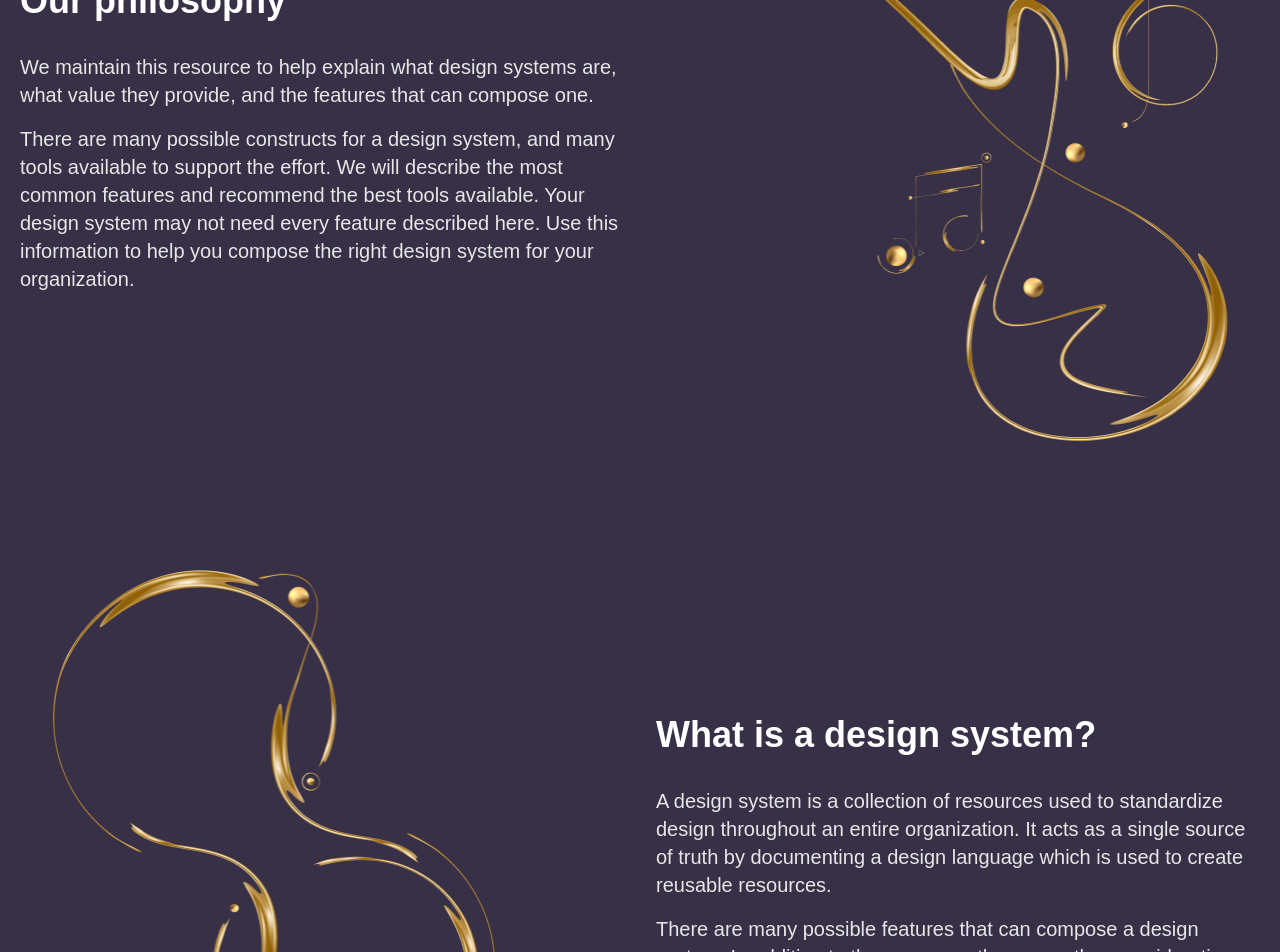
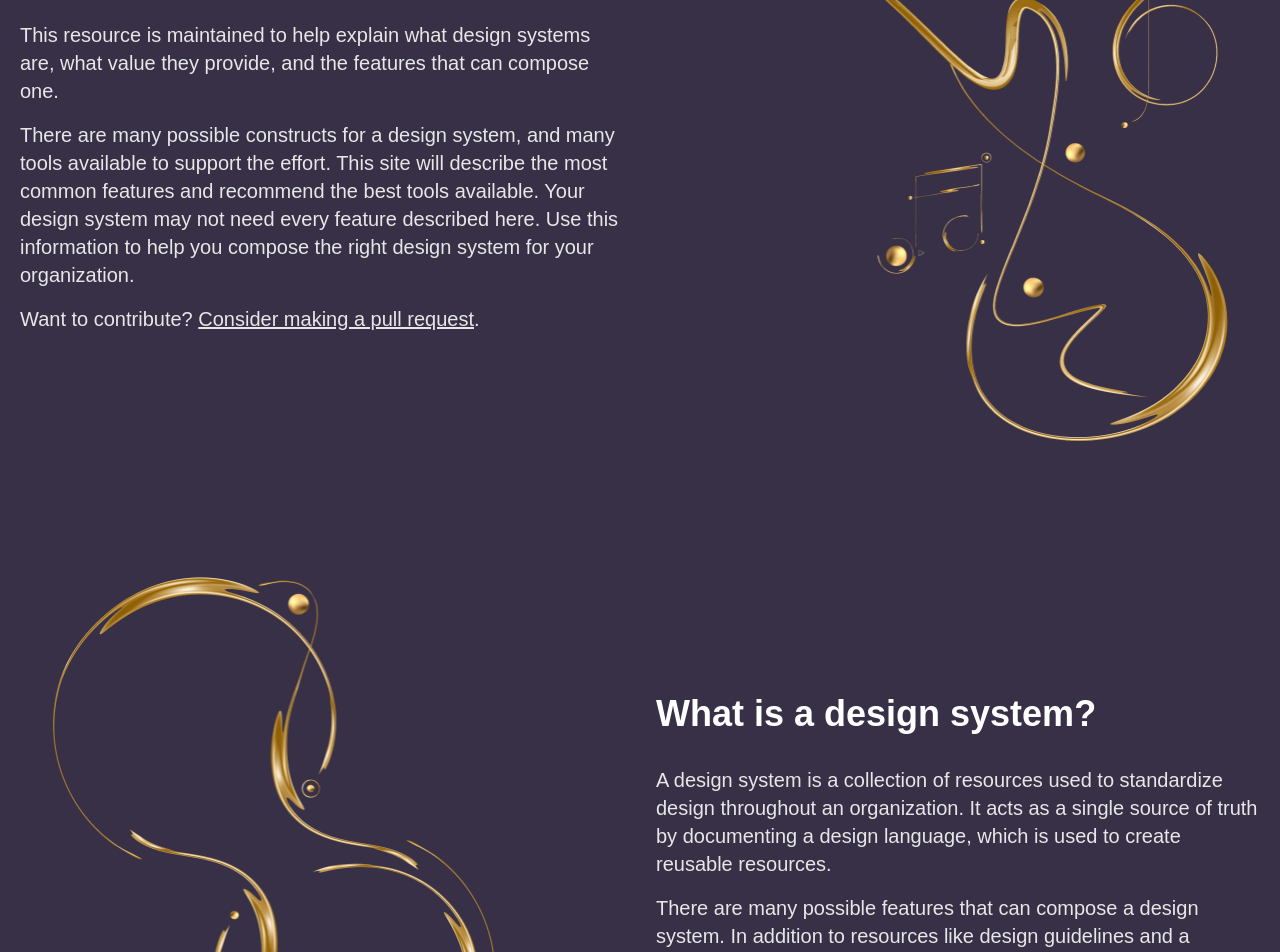
Before and after one commit to KolbySisk/designsystem.tools, a Next.js app: page / in a window 1280 px wide. Shown: the part 1280-2232 px from the top of the page. Built offline with nearby package versions, Linux system fonts and the light colour scheme; a web font is replaced by a local one.

Commit message:
fix: update grammar and fix typos

```diff
--- a/src/components/features.tsx
+++ b/src/components/features.tsx
@@ -85,8 +85,8 @@ const FeatureHeader: FC<{ feature: Feature }> = ({ feature }) => {
       className='flex w-full items-center rounded-md border-2 border-gold p-3 hover:bg-purp'
       onClick={handleFeatureHeaderClick}
     >
-      <div className='flex h-10 w-10 items-center justify-center text-2xl'>{feature.icon}</div>
-      <p className=' mt-1 text-xl font-medium'>{feature.title}</p>
+      <div className='flex h-10 w-10 items-center justify-center text-2xl text-white'>{feature.icon}</div>
+      <h1 className=' mt-1 text-xl font-medium'>{feature.title}</h1>
     </button>
   )
 }
--- a/src/components/footer.tsx
+++ b/src/components/footer.tsx
@@ -9,8 +9,9 @@ export const Footer: FC = () => {
           Kolby Sisk
         </a>
       </span>
+      <span className='text-sm opacity-50'>|</span>
       <span className='text-sm opacity-50'>
-        Heavily inspired by{' '}
+        Inspired by{' '}
         <a className='underline' href='https://monorepo.tools'>
           monorepo.tools
         </a>
--- a/src/components/intro.tsx
+++ b/src/components/intro.tsx
@@ -16,7 +16,9 @@ export const Intro: FC = () => {
               </Content>
             </div>
           </div>
-          <Image alt='' src='/intro-bg1.png' layout='fixed' width={847} height={608} quality={100} priority />
+          <div className='pointer-events-none'>
+            <Image alt='' src='/intro-bg1.png' layout='fixed' width={847} height={608} quality={100} priority />
+          </div>
         </div>
       </div>
       <div className='container relative'>
--- a/src/data.tsx
+++ b/src/data.tsx
@@ -10,14 +10,26 @@ export const intro = [
     content: (
       <>
         <p>
-          We maintain this resource to help explain what design systems are, what value they provide, and the features
+          This resource is maintained to help explain what design systems are, what value they provide, and the features
           that can compose one.
         </p>
         <p>
-          There are many possible constructs for a design system, and many tools available to support the effort. We
-          will describe the most common features and recommend the best tools available. Your design system may not need
-          every feature described here. Use this information to help you compose the right design system for your
+          There are many possible constructs for a design system, and many tools available to support the effort. This
+          site will describe the most common features and recommend the best tools available. Your design system may not
+          need every feature described here. Use this information to help you compose the right design system for your
           organization.
+        </p>
+        <p>
+          Want to contribute?{' '}
+          <a
+            className='underline'
+            href='https://github.com/KolbySisk/designsystem.tools'
+            target='_blank'
+            rel='noopener noreferrer'
+          >
+            Consider making a pull request
+          </a>
+          .
         </p>
       </>
     ),
@@ -27,12 +39,12 @@ export const intro = [
     content: (
       <>
         <p>
-          A design system is a collection of resources used to standardize design throughout an entire organization. It
-          acts as a single source of truth by documenting a design language which is used to create reusable resources.
+          A design system is a collection of resources used to standardize design throughout an organization. It acts as
+          a single source of truth by documenting a design language, which is used to create reusable resources.
         </p>
         <p>
-          There are many possible features that can compose a design system. In addition to the resources there are
-          other considerations
+          There are many possible features that can compose a design system. In addition to resources like design
+          guidelines and a component library, there are meta features like infrastructure and governance.
         </p>
       </>
     ),
@@ -56,8 +68,7 @@ export const intro = [
 
 export const featureDisclaimer = {
   title: 'Not all design systems are built the same',
-  description:
-    'The perfect design system for your organization might not require every feature described here. It may need more than what is described here. It’s important to learn about the features that could be part of your design system to determine what construct provides the most value to your organization.',
+  description: `The perfect design system for your organization might not require every feature described here. It may need more than what is described here. It's important to learn about the features that could be part of your design system to determine what construct provides the most value to your organization.`,
 }
 
 export const features: Feature[] = [
@@ -66,10 +77,16 @@ export const features: Feature[] = [
     title: 'Design language system',
     icon: <MdExplore />,
     description: (
-      <p>
-        The design language system is the foundation of a design system. It helps designers to create harmonious designs
-        resulting in an organization’s products having a consistent look and feel.
-      </p>
+      <>
+        <p>
+          The design language system is the foundation of a design system. It helps designers to create harmonious
+          designs resulting in an organization&apos;s products having a consistent look and feel.
+        </p>
+        <p>
+          It&apos;s an important foundation because every additional resource included in your design system will be
+          designed utilizing the design language.
+        </p>
+      </>
     ),
     features: [
       {
@@ -178,9 +195,9 @@ export const features: Feature[] = [
     icon: <MdImage />,
     description: (
       <p>
-        Design resources are a collection of resources that can be used during the design and development processes.
-        Providing these resources in a centralized location makes it easier to find resources when needed, and works as
-        a single source of truth.
+        Design resources is a collection of resources that can be used during the design and development processes.
+        Providing these resources in a centralized location makes it easier to find resources when needed, and helps
+        establish the design system as the single source of truth.
       </p>
     ),
     features: [
@@ -224,10 +241,10 @@ export const features: Feature[] = [
       <>
         <p className='mb-4'>
           The documentation system is a centralized hub where anyone in the organization can gain access to the
-          resources. It is most commonly in the form of a website.
+          resources.
         </p>
         <p>
-          Documentation is the key to a successful design system. It removes friction, creates excitment, and provides
+          Documentation is the key to a successful design system. It removes friction, creates excitement, and provides
           the information necessary to use the design system properly.
         </p>
       </>
@@ -277,9 +294,9 @@ export const features: Feature[] = [
     icon: <MdTrain />,
     description: (
       <p>
-        Code infrastructure refers to the echosystem that makes code available throughout an organization. If you decide
-        to roll your own component library, or just provide a theme, you’ll need a way for product engineers to pull
-        that code into their projects.
+        Code infrastructure refers to the ecosystem that makes code available throughout an organization. If you decide
+        to roll your own component library, or just provide a theme, you&apos;ll need a way for engineers to pull that
+        code into their projects.
       </p>
     ),
     features: [
@@ -334,8 +351,8 @@ export const features: Feature[] = [
         <p>The governance system should answer questions like:</p>
         <ul className='list-disc pl-8'>
           <li>who maintains the design system?</li>
-          <li>how/if others can contribute?</li>
-          <li>how quality is assessed and assured?</li>
+          <li>how do others contribute?</li>
+          <li>how is quality assessed and assured?</li>
         </ul>
       </>
     ),
```
